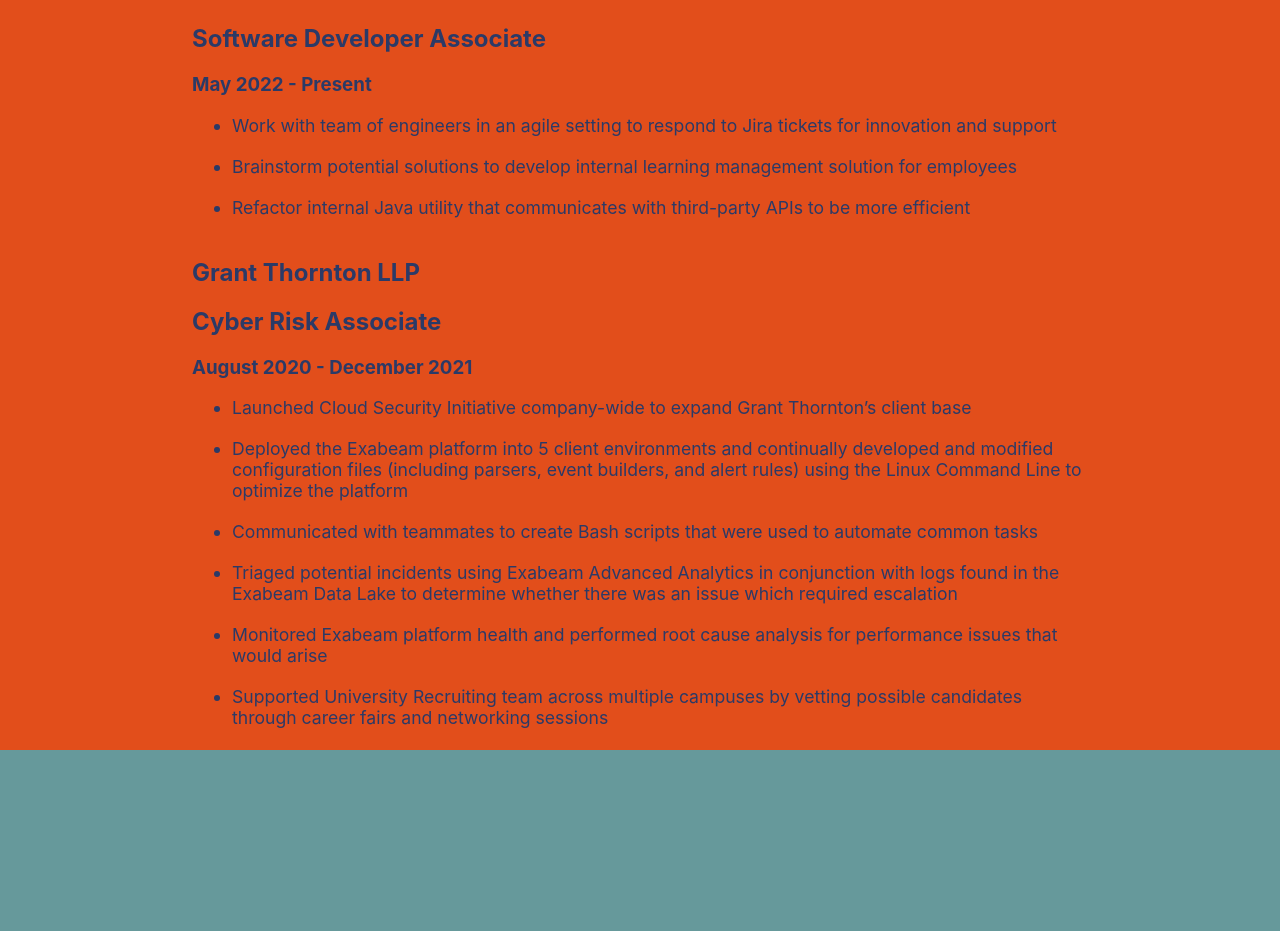
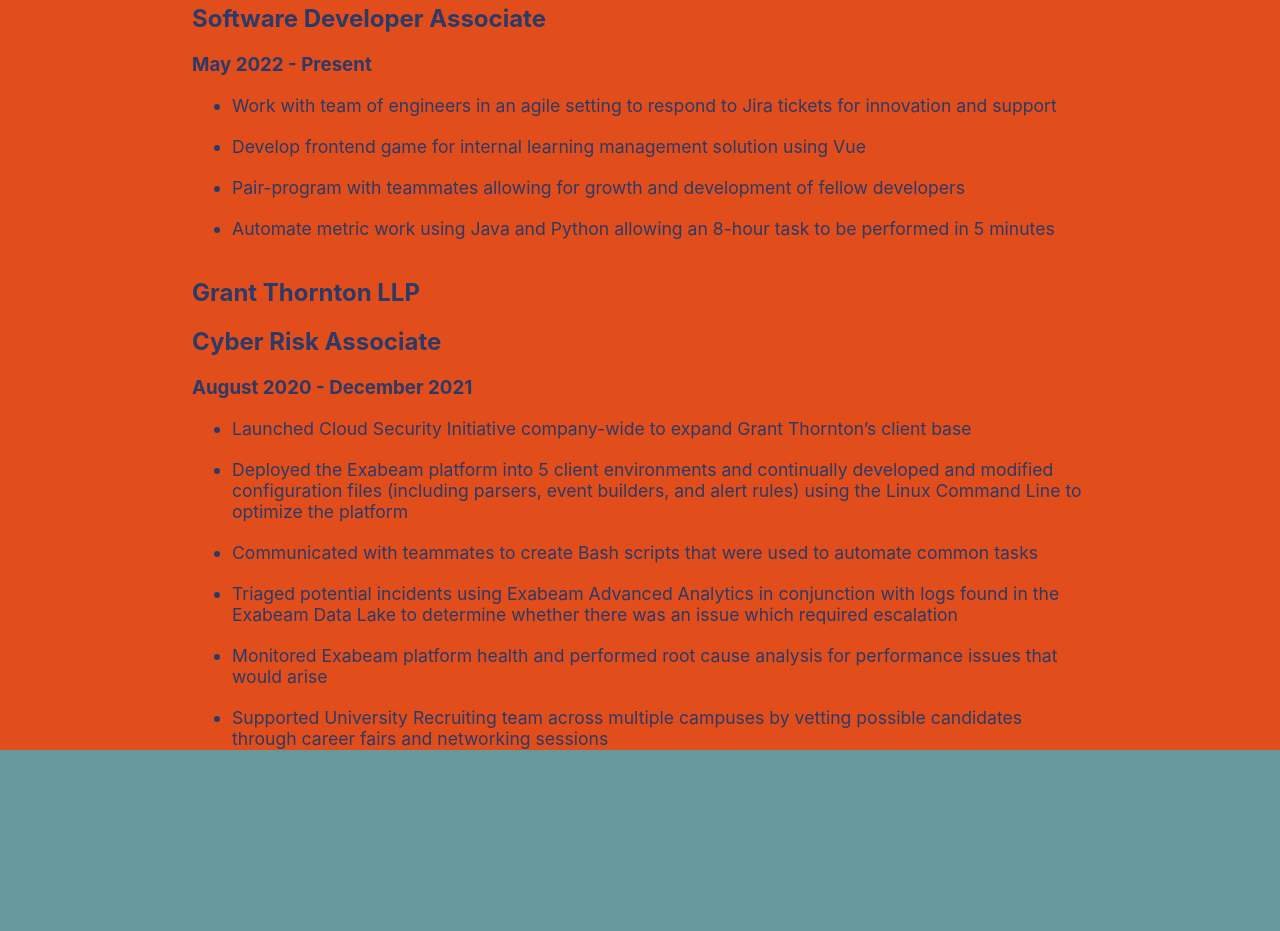
Before and after one commit to matt-draghi/Portfolio, a React (Create React App) app: page / in a window 1280 px wide. Shown: the part 1742-2673 px from the top of the page. Built offline with nearby package versions, Linux system fonts and the light colour scheme.

Commit message:
Updated Work.js

```diff
--- a/src/components/Work.js
+++ b/src/components/Work.js
@@ -10,9 +10,11 @@
                     <ul>
                         <li>Work with team of engineers in an agile setting to respond to Jira tickets for innovation and support</li>
                         <br/>
-                        <li>Brainstorm potential solutions to develop internal learning management solution for employees</li>
+                        <li>Develop frontend game for internal learning management solution using Vue</li>
                         <br/>
-                        <li>Refactor internal Java utility that communicates with third-party APIs to be more efficient</li>
+                        <li>Pair-program with teammates allowing for growth and development of fellow developers</li>
+                        <br/>
+                        <li>Automate metric work using Java and Python allowing an 8-hour task to be performed in 5 minutes</li>
                         <br/>
                     </ul>
                     <h1>Grant Thornton LLP</h1>
```
